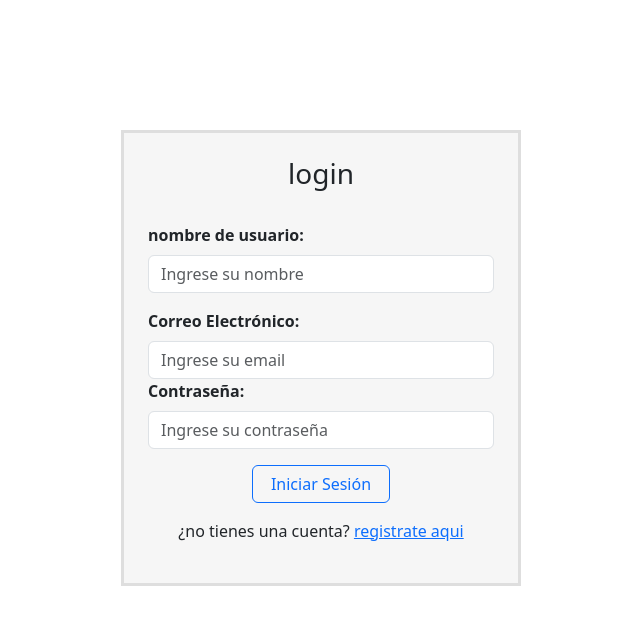
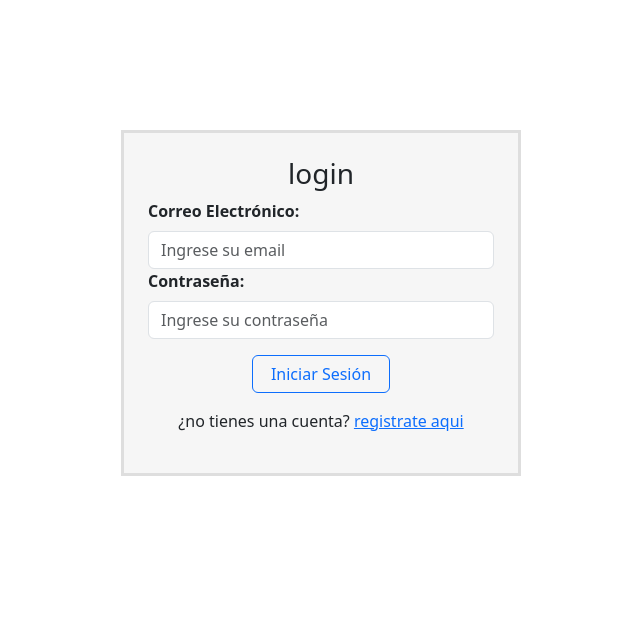
Before and after one commit to Bjcabello/chatbotv2, a React (Vite) app in the folder frontend/: page /login in a window 1280 px wide. Shown: the top 624 px of the page, without its empty margins (319-959 px from the left). Built offline with nearby package versions, Linux system fonts and the light colour scheme.

Commit message:
sigue trabajando

```diff
--- a/frontend/src/components/LoginBox.jsx
+++ b/frontend/src/components/LoginBox.jsx
@@ -3,7 +3,7 @@ import { Link, useNavigate } from 'react-router-dom';
 import './css/login.css'
 function LoginBox() {
     const [email, setEmail] = useState('')
-    const [userName, setUserName] = useState('')
+    // const [userName, setUserName] = useState('')
     const [password, setPassword] = useState('')
     const [message, setMessage] = useState('');
     const [loading, setLoading] = useState(false);
@@ -11,7 +11,7 @@ function LoginBox() {
 
 
     const handleLogin = async (e) => {
-        if (!email || !password || !userName) {
+        if (!email || !password ) {
             setMessage('Por favor, completa todos los campos.');
             return;
 
@@ -21,7 +21,7 @@ function LoginBox() {
             const response = await fetch('http://localhost:8000/auth/login', {
                 method: 'POST',
                 headers: { 'Content-Type': 'application/json' },
-                body: JSON.stringify({ email, password, userName }),
+                body: JSON.stringify({ email, password }),
             });
 
             const data = await response.json();
@@ -45,16 +45,6 @@ function LoginBox() {
         <div className="login-fondo container-fluid bg-blue p-4" style={{ maxWidth: '400px', marginTop: '130px' }}>
             <h3 class="text-center ">login</h3>
             <form onSubmit={handleLogin} className="row justify-content-center">
-                <div className="col-12 mb-3"><br />
-                    <label className="form-label fw-bold">nombre de usuario:</label>
-                    <input
-                        type="text"
-                        className="form-control"
-                        value={userName}
-                        placeholder="Ingrese su nombre"
-                        onChange={(e) => setUserName(e.target.value)}
-                    />
-                </div>
                 <div>
                     <label className="form-label fw-bold">Correo Electrónico:</label>
                     <input
@@ -64,7 +54,7 @@ function LoginBox() {
                         placeholder="Ingrese su email"
                         onChange={(e) => setEmail(e.target.value)}
                     />
-                </div>
+                </div><br />
                 <div className="col-12 mb-3">
                     <label className="form-label fw-bold">Contraseña:</label>
                     <input
--- a/frontend/src/components/RegisterBox.jsx
+++ b/frontend/src/components/RegisterBox.jsx
@@ -4,13 +4,13 @@ import { Link } from 'react-router-dom';
 function RegisterBox() {
   const [email, setEmail] = useState('');
   const [password, setPassword] = useState('');
-  const [userName, setUserName] = useState('');
+  const [user_name, setUser_name] = useState('');
   const [message, setMessage] = useState('');
   const [loading, setLoading] = useState(false);
 
   const handleRegister = async (e) => {
     e.preventDefault();
-    if (!email || !password || !userName) {
+    if (!email || !password || !user_name) {
       setMessage('Por favor, completa todos los campos.');
       return;
     }
@@ -22,13 +22,13 @@ function RegisterBox() {
       const response = await fetch('http://localhost:8000/auth/register', {
         method: 'POST',
         headers: { 'Content-Type': 'application/json' },
-        body: JSON.stringify({ email, password, userName }),
+        body: JSON.stringify({ email, password, user_name }),
       });
 
       const data = await response.json();
       if (data.status === 'success') {
         setMessage(data.message);
-        setUserName('');
+        setUser_name('');
         setPassword('');
         setEmail('');
       } else {
@@ -50,10 +50,10 @@ function RegisterBox() {
           <input
             type="string"
             className="form-control"
-            value={userName}
+            value={user_name}
             placeholder="Ingrese su nombre"
 
-            onChange={(e) => setUserName(e.target.value)}
+            onChange={(e) => setUser_name(e.target.value)}
           />
         </div>
         <div className="form-label fw-bold">
```
Also changed, not shown: 2 other files (tests, documents, lock files or other folders).
